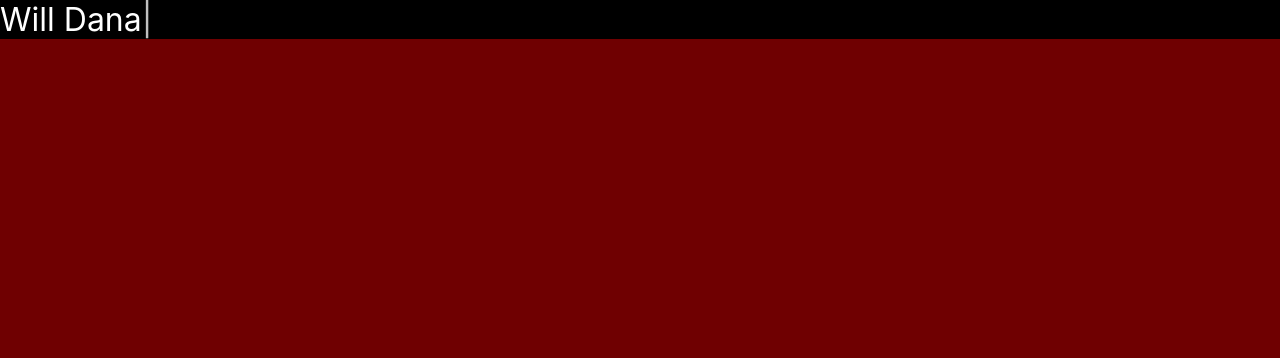
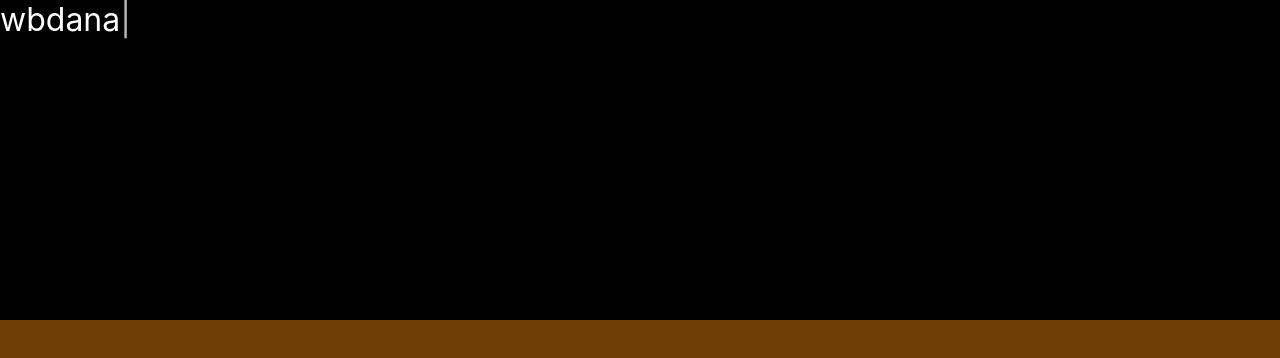
Before and after one commit to wbdana-labs/react-typed-test, a React (Create React App) app: page /home in a window 1280 px wide. Shown: the top 358 px of the page. Built offline with nearby package versions, Linux system fonts and the light colour scheme.

Commit message:
Work on Header styling

```diff
--- a/src/components/Home.js
+++ b/src/components/Home.js
@@ -6,26 +6,20 @@ import {
 } from '../styles/Home';
 
 const Home = () => {
-
-
-
   return (
     <HeaderContainer>
-
       <HeaderTextContainer>
         <Typed
           strings={[
-            'William Dana',
             'Will Dana',
-            '_wbdana',
             'wbdana',
           ]}
           typeSpeed={20}
           backSpeed={40}
           loop
+          smartBackspace
         />
       </HeaderTextContainer>
-
     </HeaderContainer>
   );
 };
--- a/src/styles/Home.js
+++ b/src/styles/Home.js
@@ -2,7 +2,7 @@ import styled from 'styled-components';
 import { COLORS } from './colors';
 
 export const HeaderContainer = styled.div`
-  background-color: ${COLORS.RED};
+  background-color: ${COLORS.BURNT_SIENNA};
   color: ${COLORS.WHITE};
   display: flex;
   flex: 1;
@@ -11,10 +11,12 @@ export const HeaderContainer = styled.div`
 `;
 
 export const HeaderTextContainer = styled.div`
+  align-items: center;
   background-color: ${COLORS.BLACK};
   color: ${COLORS.BLACK};
   * {
     color: ${COLORS.WHITE};
     font-size: 32px;
   };
+  height: 40%;
 `;
--- a/src/styles/colors.js
+++ b/src/styles/colors.js
@@ -2,4 +2,6 @@ export const COLORS = {
   BLACK: '#000000',
   WHITE: '#FFFFFF',
   RED: '#6f0001',
+  BURNT_SIENNA: '#6f3c07',
+  ORANGE: '#ff8a0d',
 };
```
